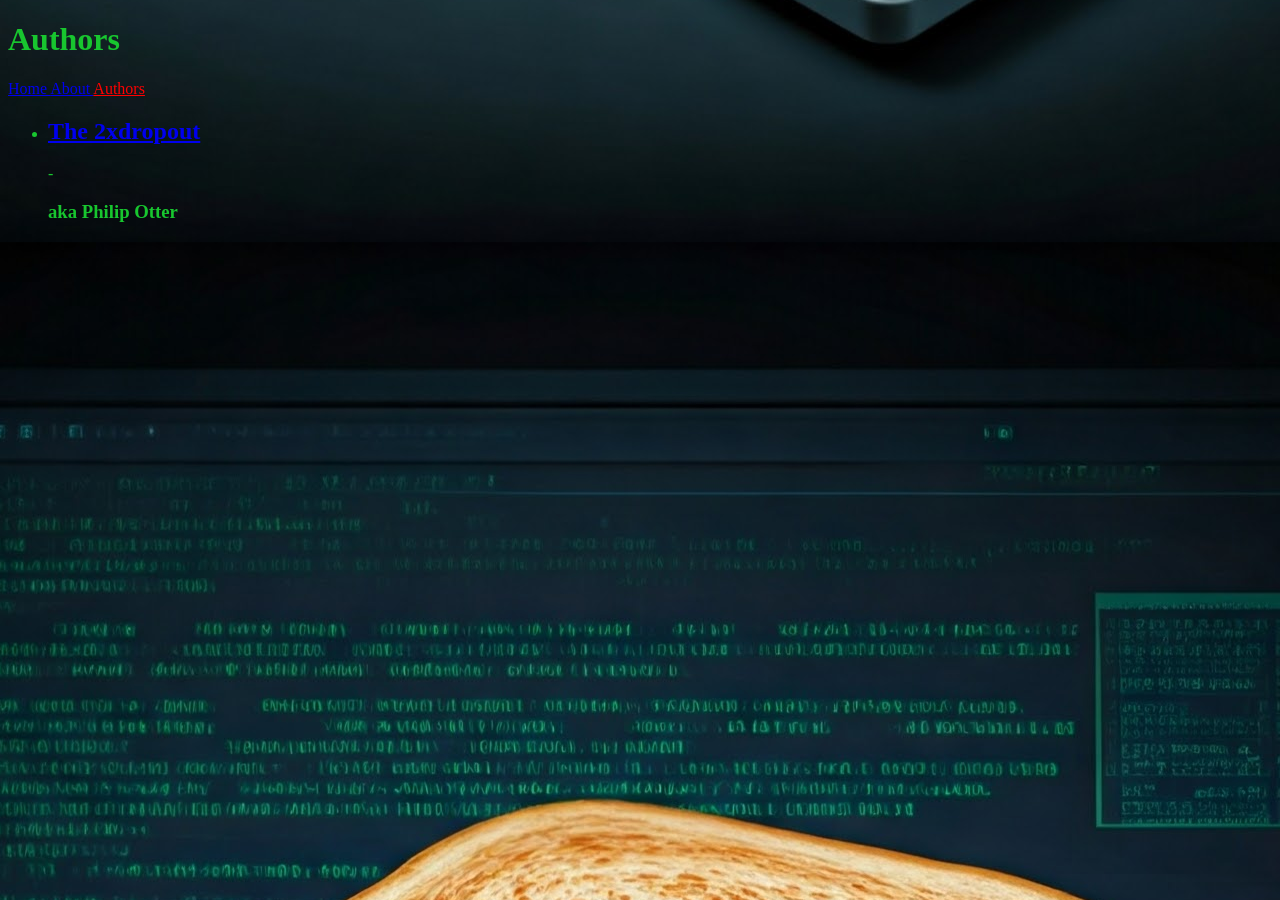
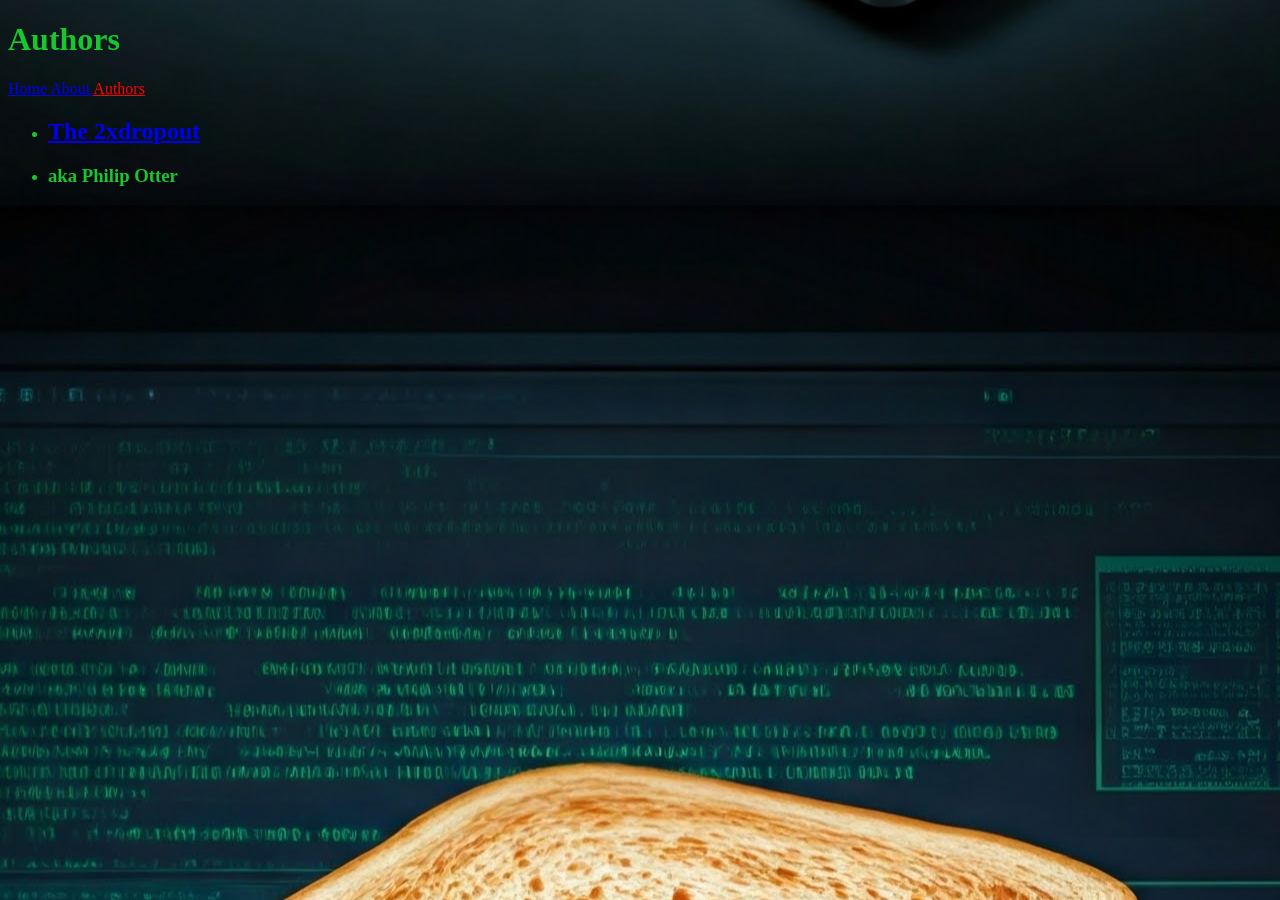
Before and after one commit to Philip-Otter/pbandt.github.io, a Jekyll site: the page built from authors.html, in a window 1280 px wide. Built offline with Jekyll 4.4.1, drawn with Linux system fonts in a browser that asks for light colours.

Commit message:
Update authors.html

```diff
--- a/authors.html
+++ b/authors.html
@@ -5,7 +5,8 @@ title: Authors
 <ul>
   {% for author in site.authors %}
     <li>
-      <h2><a href = "/pbandt.github.io{{ author.url }}">{{ author.handle }}</a></h2> - <h3>aka {{ author.name }}</h3>
+      <h2><a href = "/pbandt.github.io{{ author.url }}">{{ author.handle }}</a></h2>
+        <li><h3>aka {{ author.name }}</h3></li>
     </li>
   {% endfor %}
 </ul>
```
